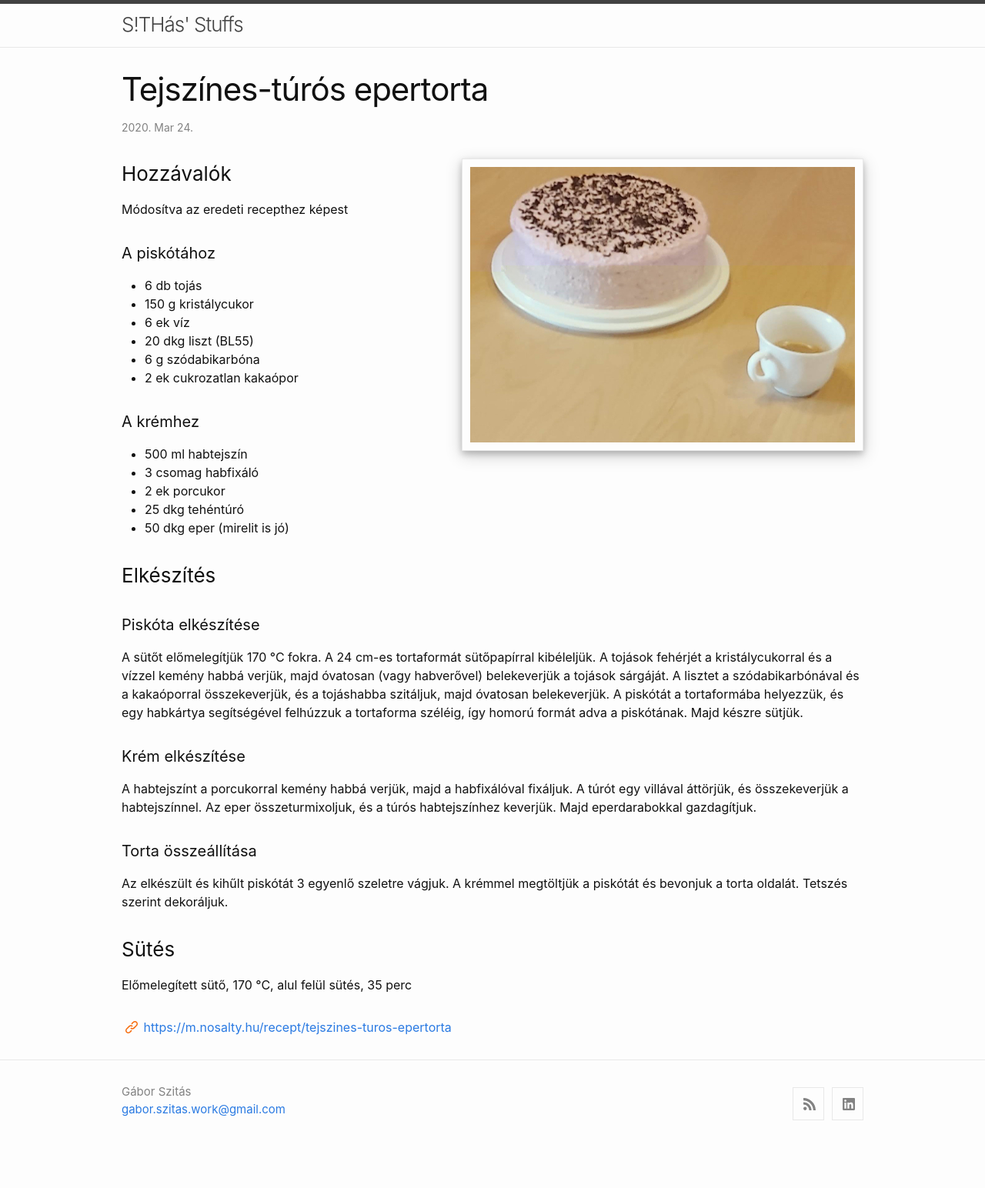
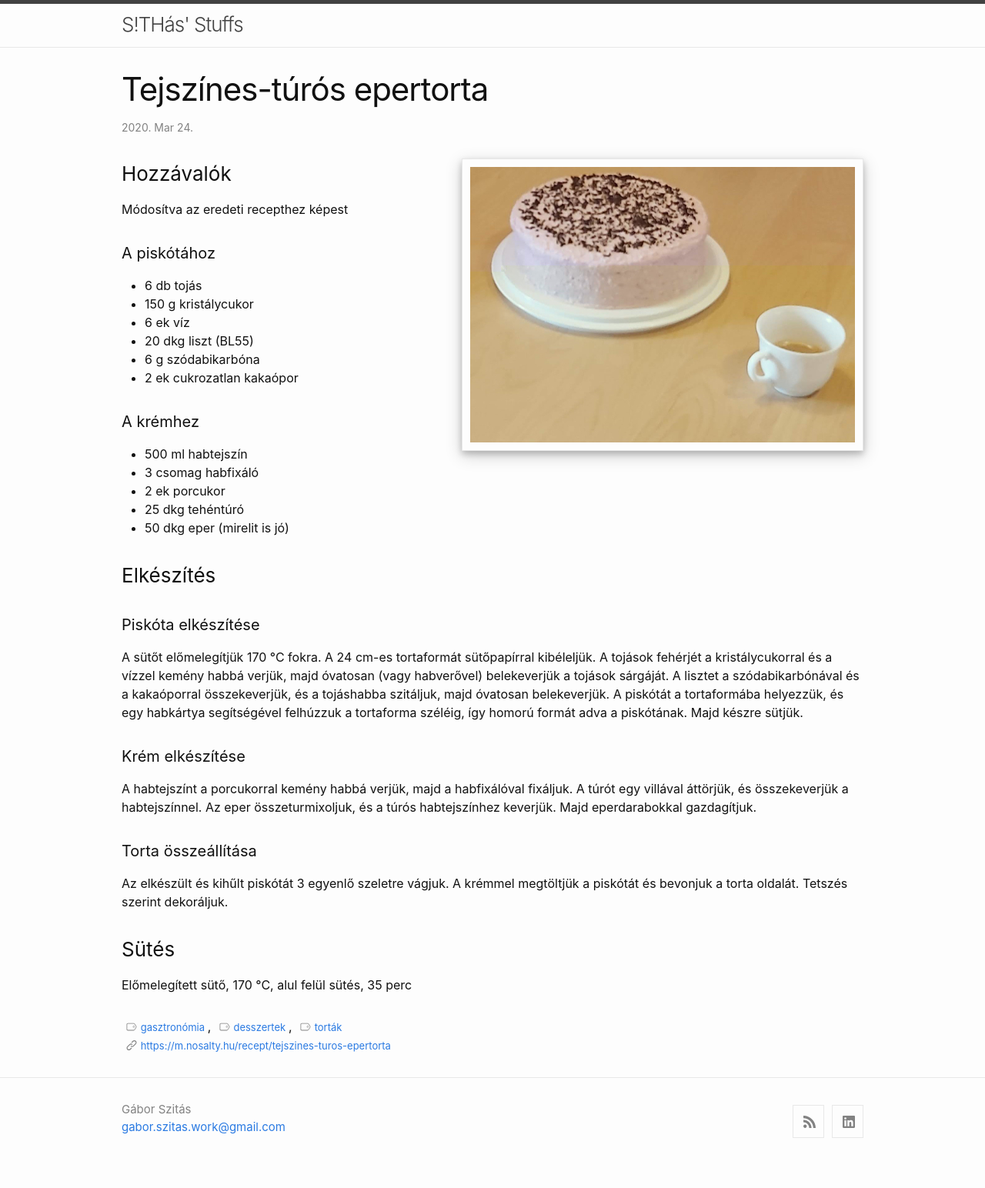
Before and after one commit to szitasg/szitasg.github.io, a Jekyll site: the page built from _posts/2020-03-24-tejszines-turos-epertorta.md, in a window 1280 px wide. Shown: the whole page at 77% size. Built offline with Jekyll 4.4.1, drawn with Linux system fonts in a browser that asks for light colours; before the commit the page ends 1521 px from its top, so only the background shows below that.

Commit message:
Try to display tags

```diff
--- a/_layouts/post.html
+++ b/_layouts/post.html
@@ -34,12 +34,28 @@ layout: default
         {{ content }}
     </div>
 
+    {%- if page.tags -%}
+        <div class="post-tags">
+        {% for tag in page.tags %}
+            <a href="{{ tag | relative_url }}">
+                <svg class="svg-icon grey">
+                    <use xlink:href="{{ 'assets/minima-social-icons.svg#tag' | relative_url }}"></use>
+                </svg>
+                {{ tag }}
+            </a>
+            {%- if forloop.last == false %}, {% endif -%}
+        {% endfor %}
+        </div>
+    {%- endif -%}
+
     {%- if page.source -%}
         <div class="post-source">
-            <svg class="svg-icon orange">
-                <use xlink:href="{{ 'assets/minima-social-icons.svg#source' | relative_url }}"></use>
-            </svg>
-            <a href="{{ page.source }}">{{ page.source }}</a>
+            <a href="{{ page.source }}">
+                <svg class="svg-icon grey">
+                    <use xlink:href="{{ 'assets/minima-social-icons.svg#source' | relative_url }}"></use>
+                </svg>
+                {{ page.source }}
+            </a>
         </div>
     {%- endif -%}
 
--- a/_sass/minima/_layout.scss
+++ b/_sass/minima/_layout.scss
@@ -294,8 +294,20 @@
 }
 
 
+.post-tags {
+  margin-top: $spacing-unit;
+}
+
+.post-tags,
 .post-source {
-  margin-top: $spacing-unit;
+  a {
+    font-size: 13px;
+
+    .svg-icon {
+      height: 13px;
+      padding-right: 0px;
+    }
+  }
 }
 
 
```
Also changed, not shown: assets/minima-social-icons.svg.
